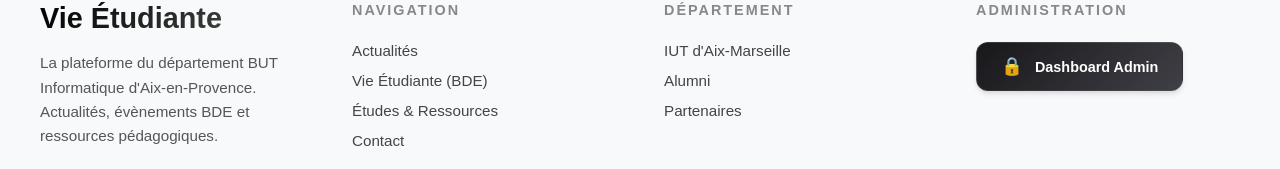
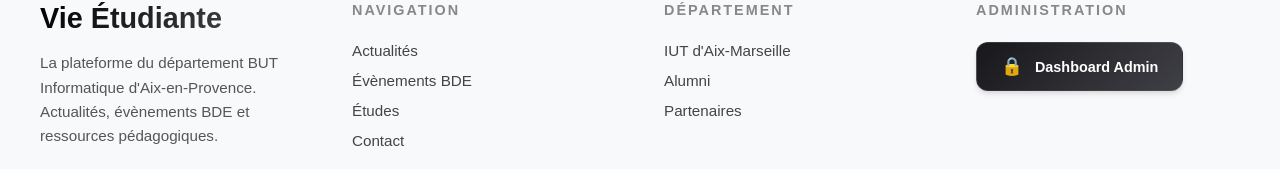
Before and after one commit to TORCHIN-Maxence-24020376/vie-etudiante, a Next.js app in the folder vie-etudiante/: page /actualites in a window 1280 px wide. Shown: the part 1799-1968 px from the top of the page. Built offline with nearby package versions, Linux system fonts and the light colour scheme.

Commit message:
Commit 13

```diff
--- a/vie-etudiante/src/components/Footer/Footer.tsx
+++ b/vie-etudiante/src/components/Footer/Footer.tsx
@@ -19,8 +19,8 @@ const Footer = () => {
                     <h3>Navigation</h3>
                     <div className={styles.linkList}>
                         <Link href="/actualites" className={styles.link}>Actualités</Link>
-                        <Link href="/bde" className={styles.link}>Vie Étudiante (BDE)</Link>
-                        <Link href="/etudes" className={styles.link}>Études & Ressources</Link>
+                        <Link href="/bde" className={styles.link}>Évènements BDE</Link>
+                        <Link href="/etudes" className={styles.link}>Études</Link>
                         <Link href="/contact" className={styles.link}>Contact</Link>
                     </div>
                 </div>
--- a/vie-etudiante/src/data/actualites.json
+++ b/vie-etudiante/src/data/actualites.json
@@ -12,7 +12,7 @@
             "title": "Rentrée 2026 : Ce qu'il faut savoir",
             "slug": "rentre-2026--ce-quil-faut-savoir",
             "date": "25 Janvier 2026",
-            "isoDate": "2026-01-28",
+            "isoDate": "2026-01-29",
             "desc": "Toutes les informations importantes pour la rentrée décalée et les inscriptions administratives.",
             "category": "Pédagogie",
             "content": "test",
```
